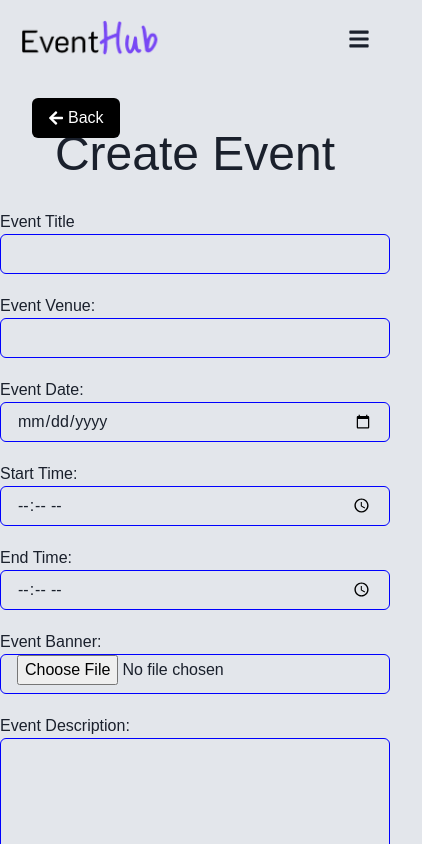
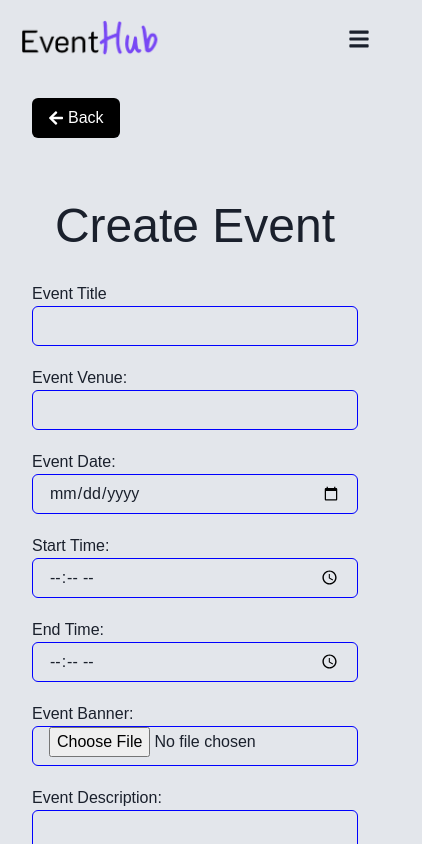
Before and after one commit to ogcovenant/EventHub, a React (Vite) app: page /event/create in a window 390 px wide. Shown: the top 844 px of the page, 422 px wide, since content can reach past the window. Built offline with nearby package versions, Linux system fonts and the light colour scheme; a web font is replaced by a local one.

Commit message:
finished create and register event page responsiveness

```diff
--- a/src/components/Hero.tsx
+++ b/src/components/Hero.tsx
@@ -8,7 +8,7 @@ const Hero = () => {
     <>
       <Box display={"flex"} justifyContent={"center"} mt={5} position={"relative"} mb={{ base:12 }}>
         <Box position={"relative"} width={"90%"}>
-          <Image src={heroImg} width={"100%"} height={{ base:"30vh", md:"70vh" }} borderRadius={{ base:30 }}/>
+          <Image src={heroImg} width={"100%"} height={{ base:"30vh", md:"70vh" }} borderRadius={{ base:30 }} objectFit={"cover"}/>
           <Box position={"absolute"} width={"100%"} top={{ base:14, md:28 }}>
             <Text textAlign={"center"} backdropBlur={20} display={"block"} backgroundColor={"#0000006F"} p={5} fontSize={{ base:20, md:38, lg:56 }} color={"white"}>Discover, Connect, Experience!</Text>
           </Box>
--- a/src/pages/CreateEvent.jsx
+++ b/src/pages/CreateEvent.jsx
@@ -5,10 +5,11 @@ import { FaArrowLeft } from "react-icons/fa"
 const CreateEvent = () => {
   return (
     <>
-      <Box>
+      <Box overflowX={"hidden"}>
         <Box position={"relative"} left={8} top={5}>
           <Link to="/event"><Button display={"flex"} gap={1} fontWeight={100} backgroundColor={"black"} color={"white"} _hover={{ backgroundColor:"black", color:"white" }}><FaArrowLeft /> Back</Button></Link>
         </Box>
+        <Box mt={{ base:10 }} p={{ base:8 }} width={"100%"} display={"flex"} flexDirection={"column"} justifyContent={"center"}>
           <Text fontSize={"5xl"} textAlign={"center"}>Create Event</Text>
           <Box display={"flex"} justifyContent={"center"} mt={5}>
             <form>
@@ -44,6 +45,7 @@ const CreateEvent = () => {
             </form>
           </Box>
         </Box>
+      </Box>
     </>
   )
 }
--- a/src/pages/Register.jsx
+++ b/src/pages/Register.jsx
@@ -5,7 +5,7 @@ import { Link } from "react-router-dom"
 const Register = () => {
   return (
     <>
-      <Box>
+      <Box overflowX={"hidden"}>
           <Box position={"relative"} left={5}>
             <Link to="/event"><Button display={"flex"} gap={1} fontWeight={100} backgroundColor={"black"} color={"white"} _hover={{ backgroundColor:"black", color:"white" }}><FaArrowLeft /> Back</Button></Link>
           </Box>
```
Lines whose indentation alone changed are shown as unchanged.
